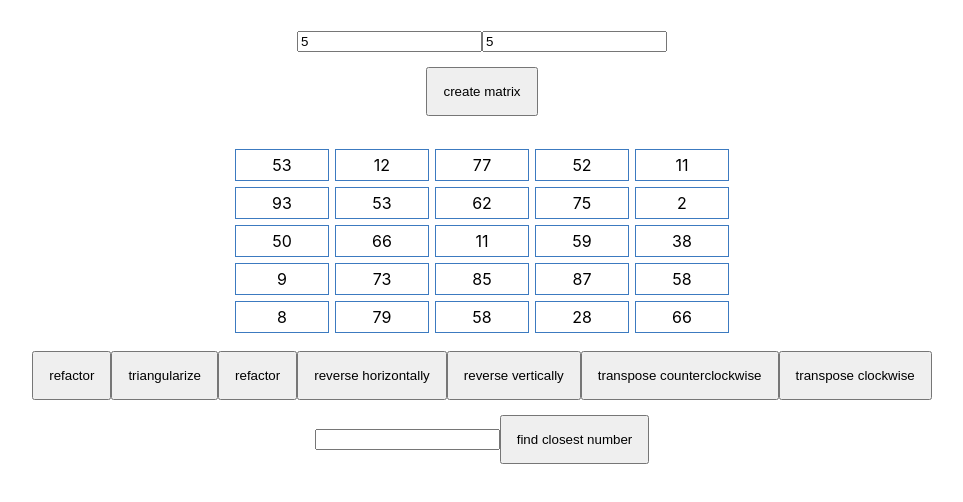
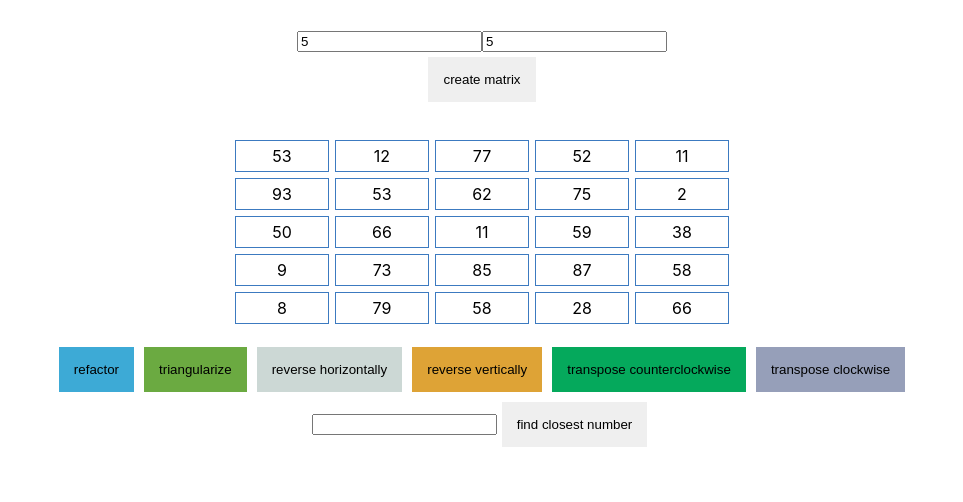
Before and after one commit to IgorNikonov/matrix, a React (Create React App) app: page / in a window 1280 px wide. Both pictures are taken after typing "5", "5" into the empty fields and a click on the button "create matrix". Shown: the top 502 px of the page, without its empty margins (158-1121 px from the left). Built offline with nearby package versions, Linux system fonts and the light colour scheme.

Commit message:
refactored

```diff
--- a/src/App.tsx
+++ b/src/App.tsx
@@ -18,12 +18,9 @@ export default function App() {
 
   const dispatch = useAppDispatch();
 
-  const [created, setCreated] = useState(false);
-
-  // action to create initial matrix
+  // create initial matrix
   const create = () => {
     dispatch(changeMatrixState(createMatrix(rows, columns)));
-    setCreated(true);
   }
 
   console.log(isTriangular)
@@ -45,9 +42,13 @@ export default function App() {
       {!isTriangular && <Matrix matrix={matrix} />}
       {isTriangular && <Matrix matrix={triangularMatrix} />}
 
-      <MatrixActions />
 
-      {created && <ClosestNumber matrix={matrix} />}
+      {matrix.length &&
+        <>
+          <MatrixActions />
+          <ClosestNumber matrix={matrix} />
+        </>
+      }
     </div>
   );
 }
--- a/src/components/Button/index.tsx
+++ b/src/components/Button/index.tsx
@@ -4,11 +4,12 @@ import './style.css';
 interface IButtonProps {
 	content: string;
 	onClick: () => void;
+	variant: 'light-blue' | 'green' | 'warm-yellow' | 'pale-red' | 'dark-grey' | 'light-grey' | 'dark-green';
 }
 
-const Button: React.FC<IButtonProps> = ({ content, onClick }) => {
+const Button: React.FC<IButtonProps> = ({ content, onClick, variant }) => {
 	return (
-		<button onClick={onClick}>{content}</button>
+		<button className={variant} onClick={onClick}>{content}</button>
 	)
 }
 
--- a/src/components/Button/style.css
+++ b/src/components/Button/style.css
@@ -1,3 +1,33 @@
 button {
 	padding: 15px;
+	border: none;
+	margin: 5px;
 }
+
+.light-blue {
+	background-color: #3daad6;
+}
+
+.green {
+	background-color: #6baa41;
+}
+
+.warm-yellow {
+	background-color: #dea336;
+}
+
+.pale-red {
+	background-color: #d94e47;
+}
+
+.dark-grey {
+	background-color: #969fb9;
+}
+
+.light-grey {
+	background-color: #ccd8d5;
+}
+
+.dark-green {
+	background-color: #05a95c;
+}
--- a/src/components/MatrixActions/index.tsx
+++ b/src/components/MatrixActions/index.tsx
@@ -2,14 +2,7 @@ import React from 'react';
 import Button from '../Button';
 import './style.css';
 import { useAppDispatch, useAppSelector } from "../../store/hooks";
-import {
-  refactorMatrix,
-  triangularizeMatrix,
-  horizontallyReverseMatrix,
-  verticallyReverseMatrix,
-  transposeMatrixClockwise,
-  transposeMatrixCounterClockwise
-} from "../../utils/matrixUtils";
+import * as actions from "../../utils/matrixUtils";
 import { changeMatrixState, makeTriangular, toggleTriangular } from "../../features/matrixActions/matrixStateSlice";
 
 const MatrixActions = () => {
@@ -18,39 +11,46 @@ const MatrixActions = () => {
 	const dispatch = useAppDispatch();
 
 	const refactor = () => {
-    dispatch(changeMatrixState(refactorMatrix(matrix)));
+    dispatch(changeMatrixState(actions.refactorMatrix(matrix)));
   };
   const triangularize = () => {
     if (rows !== columns) {
-      prompt('number of rows and columns have to match');
+      alert('number of rows and columns have to match');
     } else {
-      dispatch(makeTriangular(triangularizeMatrix(matrix)));
+      dispatch(makeTriangular(actions.triangularizeMatrix(matrix)));
       dispatch(toggleTriangular);
     }
   };
   const horizontallyReverse = () => {
-    dispatch(changeMatrixState(horizontallyReverseMatrix(matrix)));
+    dispatch(changeMatrixState(actions.horizontallyReverseMatrix(matrix)));
   }
   const verticallyReverse = () => {
-    dispatch(changeMatrixState(verticallyReverseMatrix(matrix)));
+    dispatch(changeMatrixState(actions.verticallyReverseMatrix(matrix)));
   }
   const transposeClockwise = () => {
-    dispatch(changeMatrixState(transposeMatrixClockwise(matrix)));
+    if (rows !== columns) {
+      alert('number of rows and columns have to match');
+    } else {
+      dispatch(changeMatrixState(actions.transposeMatrixClockwise(matrix)));
+    }
   }
   const transposeCounterClockwise = () => {
-    dispatch(changeMatrixState(transposeMatrixCounterClockwise(matrix)));
+    if (rows !== columns) {
+      alert('number of rows and columns have to match');
+    } else {
+      dispatch(changeMatrixState(actions.transposeMatrixCounterClockwise(matrix)));
+    }
   }
 
 	return (
-		<div>
-			<Button content='refactor' onClick={refactor} />
-			<Button content='triangularize' onClick={triangularize} />
-			<Button content='refactor' onClick={refactor} />
-			<Button content='reverse horizontally' onClick={horizontallyReverse} />
-			<Button content='reverse vertically' onClick={verticallyReverse} />
-			<Button content='transpose counterclockwise' onClick={transposeCounterClockwise} />
-			<Button content='transpose clockwise' onClick={transposeClockwise} />
-		</div>
+    <div className='actions-container'>
+      <Button content='refactor' onClick={refactor} variant='light-blue' />
+      <Button content='triangularize' onClick={triangularize} variant='green' />
+      <Button content='reverse horizontally' onClick={horizontallyReverse} variant='light-grey' />
+      <Button content='reverse vertically' onClick={verticallyReverse} variant='warm-yellow' />
+      <Button content='transpose counterclockwise' onClick={transposeCounterClockwise} variant='dark-green' />
+      <Button content='transpose clockwise' onClick={transposeClockwise} variant='dark-grey' />
+    </div>
 	)
 }
 
--- a/src/components/MatrixActions/style.css
+++ b/src/components/MatrixActions/style.css
@@ -0,0 +1,3 @@
+.actions-container {
+	margin-top: 15px;
+}
--- a/src/features/matrixActions/matrixStateSlice.ts
+++ b/src/features/matrixActions/matrixStateSlice.ts
@@ -34,7 +34,7 @@ const matrixStateSlice = createSlice({
       state.initial.columns = action.payload
     },
     toggleTriangular(state) {
-      state.isTriangular === true ? false : true;
+      state.isTriangular = !state.isTriangular
     }
   }
 });
```
